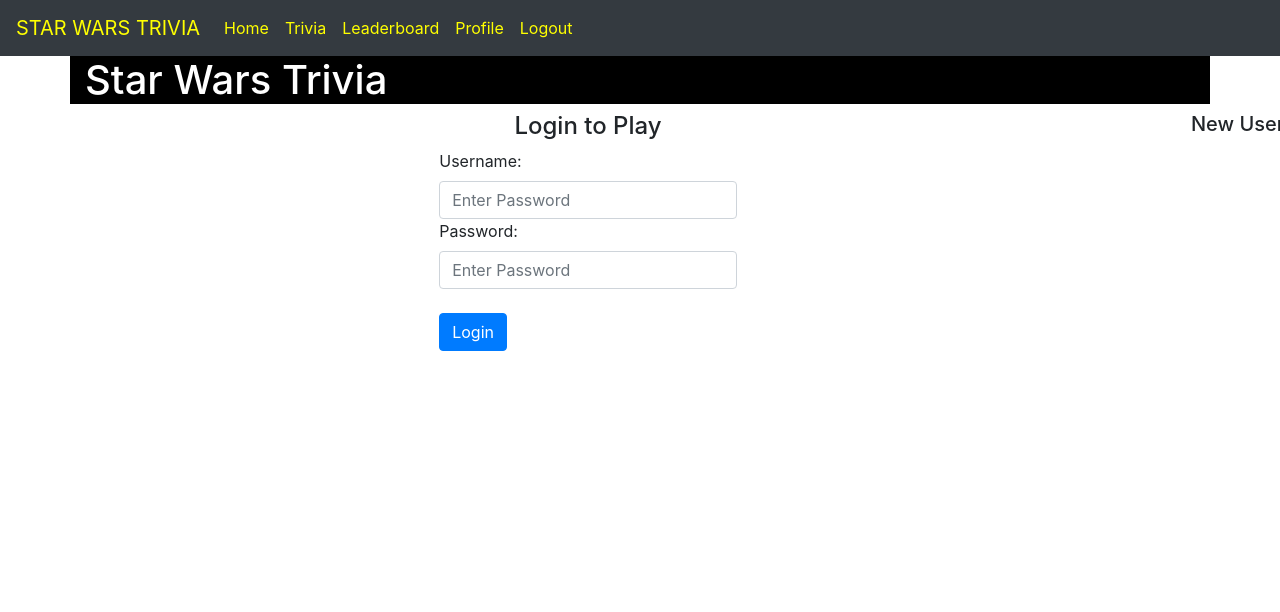
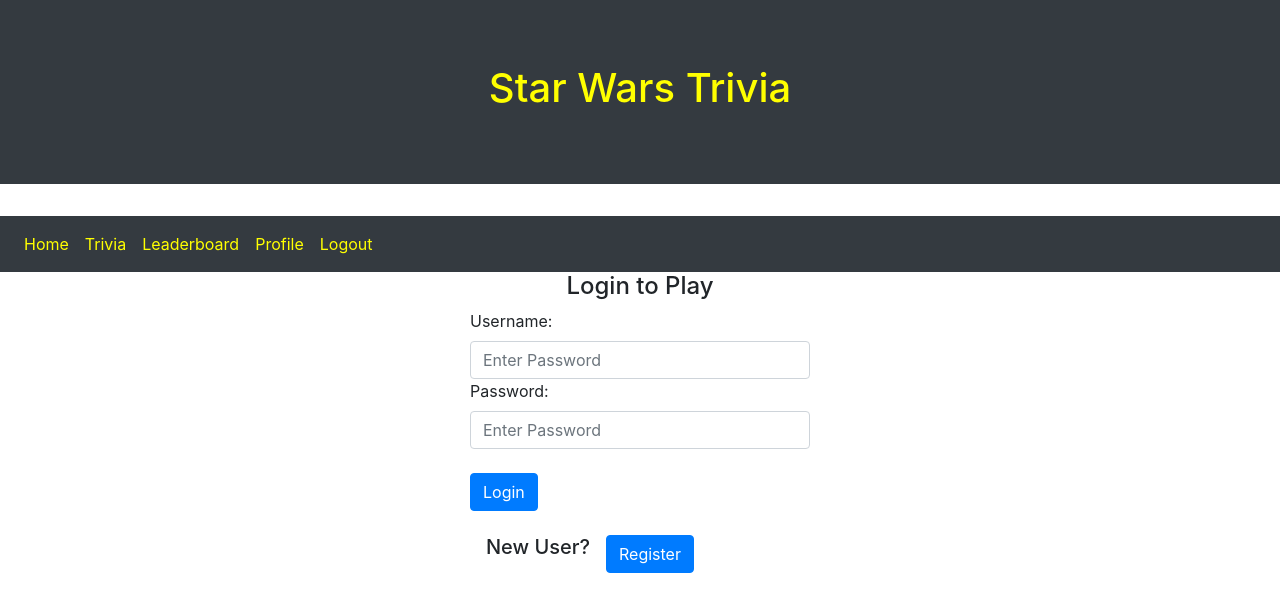
Before and after one commit to bntufte/sw_front, an Angular app: page / in a window 1280 px wide. Shown: the top 612 px of the page. Built offline with nearby package versions, Linux system fonts and the light colour scheme.

Commit message:
integrating navbar with banner

```diff
--- a/src/app/app.component.html
+++ b/src/app/app.component.html
@@ -1,3 +1,3 @@
+<app-banner></app-banner>
 <app-nav-bar></app-nav-bar>
-<app-banner></app-banner>
 <router-outlet></router-outlet>
--- a/src/app/components/banner/banner.component.css
+++ b/src/app/components/banner/banner.component.css
@@ -1,4 +1,10 @@
-.banner{
+/* .banner{
     background-color: black;
     color: white;
+} */
+
+#project-title{
+    color:yellow;
+    text-align: center;
+    padding: 0;
 }
--- a/src/app/components/banner/banner.component.html
+++ b/src/app/components/banner/banner.component.html
@@ -1,3 +1,5 @@
-<div class="container banner">
-    <h1>Star Wars Trivia</h1>
+<div class="row jumbotron bg-dark">
+    <div class='container'>
+        <h1 id='project-title'>Star Wars Trivia</h1>
+    </div>
 </div>
--- a/src/app/components/login/login.component.css
+++ b/src/app/components/login/login.component.css
@@ -1,3 +1,13 @@
 .login{
     margin:auto;
 }
+
+#new-user{
+    width: 40%;
+    float: left;
+}
+
+#register-btn{
+    width: 10%;
+    float: left;
+}
--- a/src/app/components/login/login.component.html
+++ b/src/app/components/login/login.component.html
@@ -1,5 +1,5 @@
-<div class="row">
-    <div class="col-xl-3 login">
+<div class='container'>
+    <div class="col-xl-4 login">
         <h4 class="col-lg-12 text-center" id="header">Login to Play</h4>
         <label>Username:</label>
         <input class="col-sm-12 form-control" type="text" placeholder="Enter Password">
@@ -8,9 +8,13 @@
         <br>
         <button class='btn btn-primary'>Login</button>
     </div>
-    <span>
-        <div>
-            <h5 class = "text-center">New User?</h5>
+    <br>
+    <div class='col-xl-4 login' id='register'>
+        <div id='new-user'>
+            <h5 class="text-center">New User?</h5>
         </div>
-    </span>
+        <div id='register-btn'>
+            <button class='btn btn-primary' [routerLink]="['register']">Register</button>
+        </div>
+    </div>
 </div>
--- a/src/app/components/nav-bar/nav-bar.component.html
+++ b/src/app/components/nav-bar/nav-bar.component.html
@@ -1,8 +1,8 @@
 <nav *ngIf="nav.visible" class="navbar navbar-dark bg-dark navbar-expand-sm">
     <ul class="navbar-nav">
-        <li class="nav-item">
+        <!-- <li class="nav-item">
             <a style="color:yellow;" class="navbar-brand" >STAR WARS TRIVIA</a>
-        </li>
+        </li> -->
         <li class="nav-item">
             <a style="color:yellow" class="nav-link" routerLinkActive='active' routerLink='welcome'>Home</a>
         </li>
```
